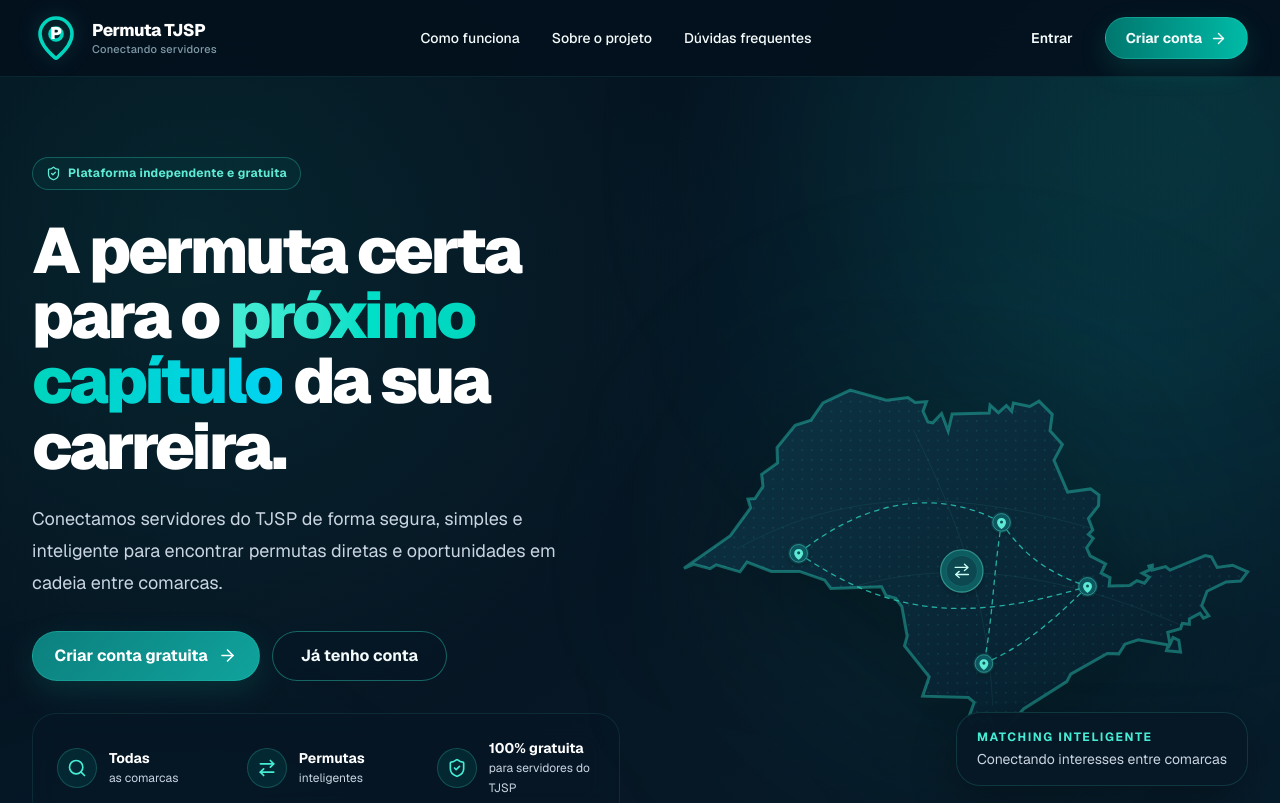
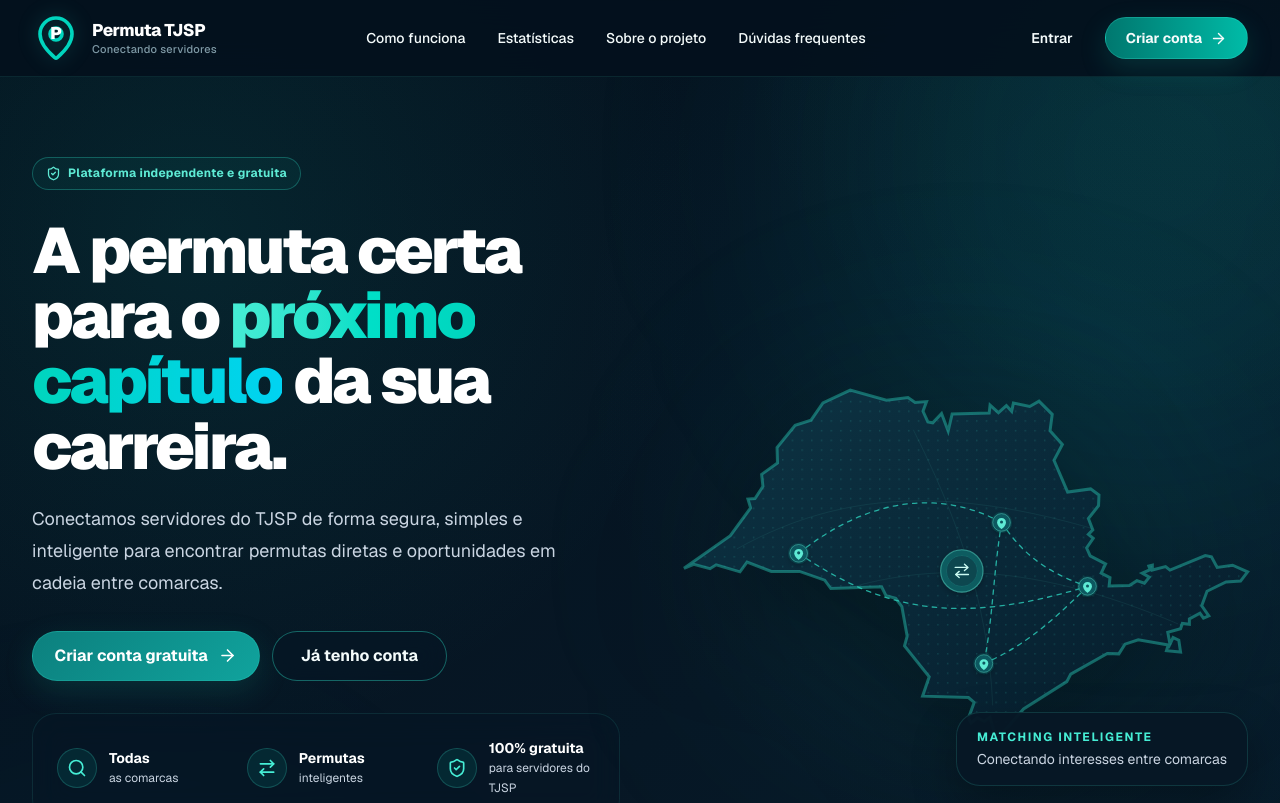
Before and after one commit to raphaelcatao25-lgtm/permuta-tjsp, a Next.js app: page / in a window 1280 px wide. Shown: the top 803 px of the page. Built offline with nearby package versions, Linux system fonts and the light colour scheme; no server answers.

Commit message:
Add statistics link to public navigation

```diff
--- a/src/components/layout/PublicHeader.tsx
+++ b/src/components/layout/PublicHeader.tsx
@@ -174,7 +174,22 @@ export function PublicHeader() {
 
 
           <Link
-            href="/sobre"
+            href="/estatisticas"
+            className="
+              text-sm
+              font-medium
+              text-slate-300
+              transition
+              hover:-translate-y-0.5
+              hover:!text-teal-300
+            "
+          >
+            Estatísticas
+          </Link>
+
+
+          <Link
+
             className="
               text-sm
               font-medium
@@ -391,7 +406,28 @@ export function PublicHeader() {
 
 
           <Link
-            href="/sobre"
+            href="/estatisticas"
+            onClick={() =>
+              setMenuAberto(false)
+            }
+            className="
+              rounded-xl
+              px-4
+              py-3
+              text-sm
+              font-medium
+              text-slate-200
+              transition
+              hover:bg-teal-400/10
+              hover:!text-teal-300
+            "
+          >
+            Estatísticas
+          </Link>
+
+
+          <Link
+
             onClick={() =>
               setMenuAberto(false)
             }
```
